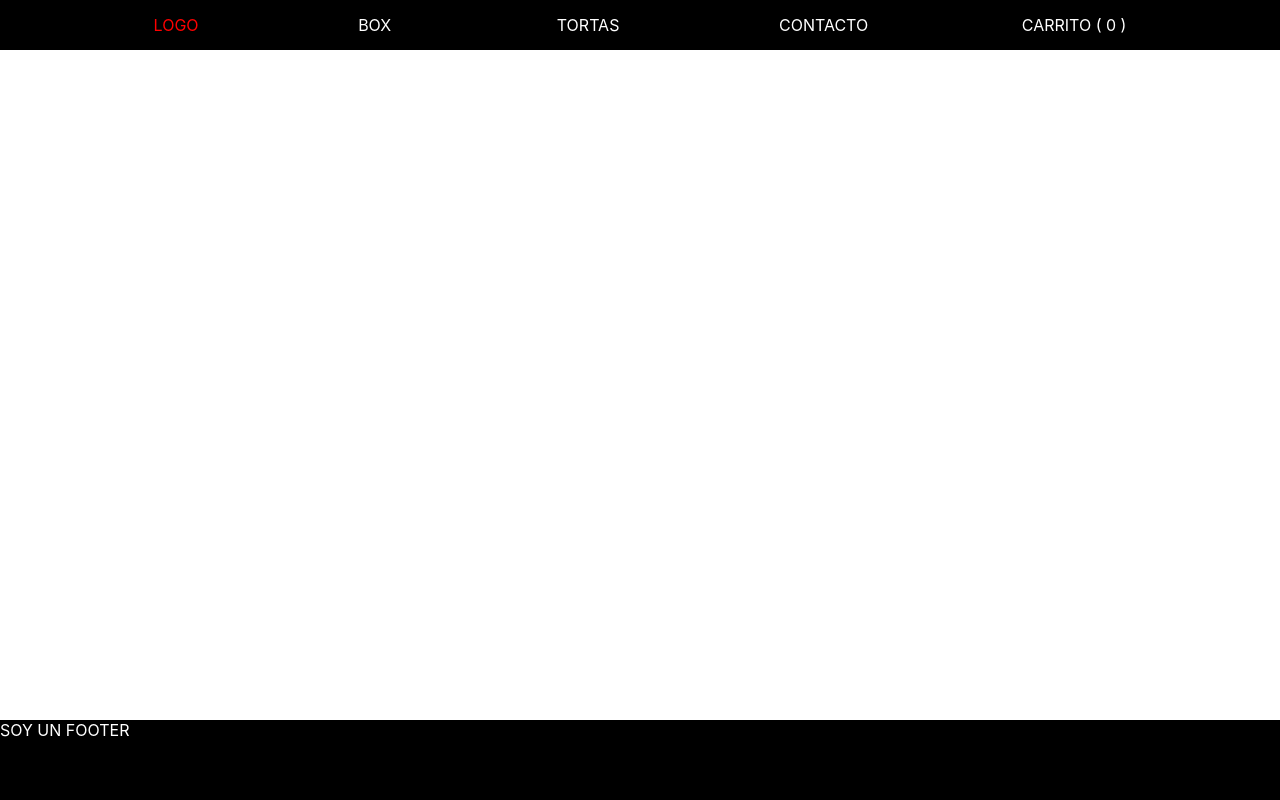
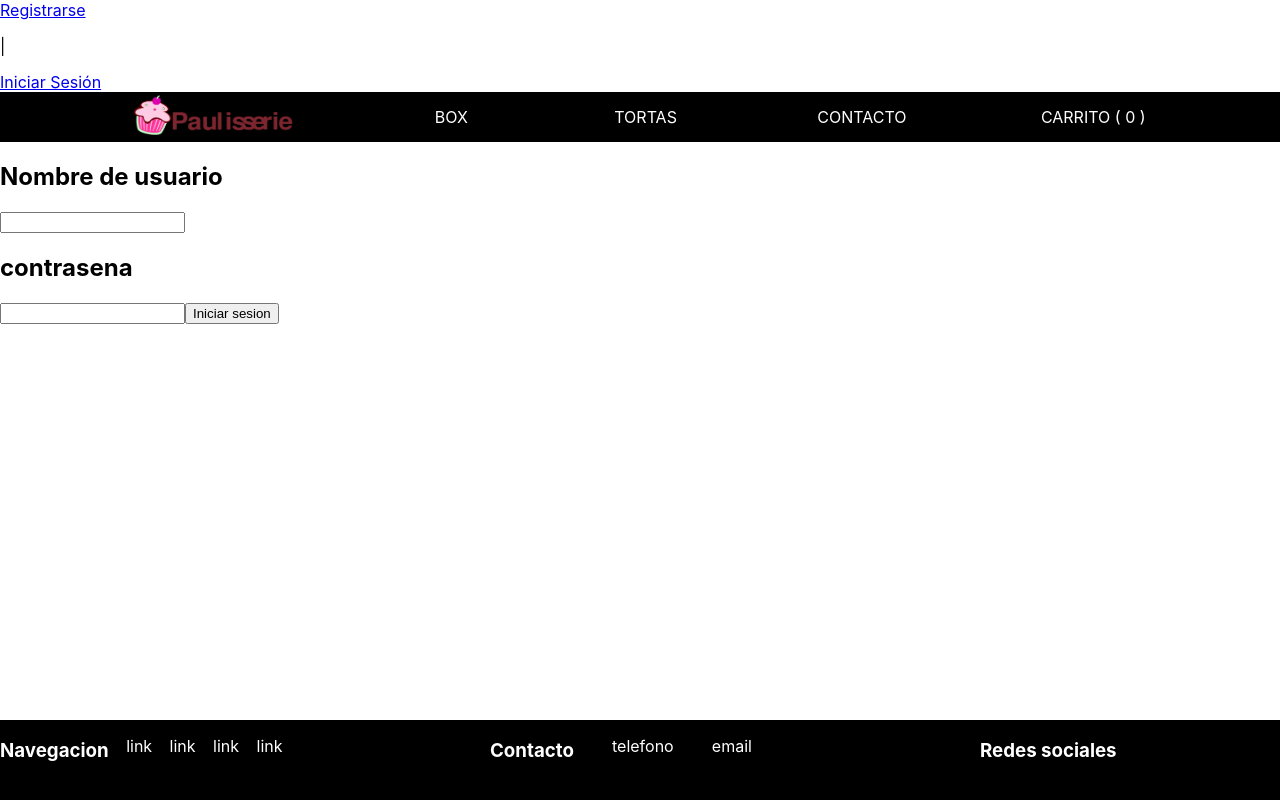
Before and after one commit to ad1ct3d/reactJS-coderhouse-proyect, a React (Create React App) app: page /log-in in a window 1280 px wide. Built offline with nearby package versions, Linux system fonts and the light colour scheme.

Commit message:
proyecto final anteultima

```diff
--- a/src/App.css
+++ b/src/App.css
@@ -1,69 +1,6 @@
 /* general */
 html {
     height: 100%;
-}
-
-/* -------navbar------- */
-
-.nav-container {
-    width:  100vw;
-    height: 50px;
-    background-color: black;
-    margin-bottom: 10px;
-}
-
-.nav-container .navbar {
-    height: 50px;
-    display: flex;
-    align-items: center;
-    justify-content: space-evenly;
-}
-
-.nav-container .navbar .navbar-btn {
- text-decoration: none;
- color: white;
- background-color: black;
- font-size: inherit;
-}
-
-.nav-container .navbar .logo {
-    color: red;
-}
-
-.dropdown {
-    float: left;
-    overflow: hidden;
-}
-
-.dropdown .dropBtn {
-    border: none;
-    outline: none;
-    font-family: inherit;
-    margin: 0;
-}
-
-.dropdownContent {
-    display: none;
-    position: absolute;
-    min-width: 160px;
-    z-index: 1;
-}
-
-.dropdownContent a {
-    float: none;
-    padding: 12px 16px;
-    text-decoration: none;
-    display: block;
-    background-color: black;
-    color: white;
-}
-
-.dropdownContent a:hover {
-    background-color: rgb(77, 77, 77);
-}
-
-.dropdown:hover .dropdownContent {
-    display: block;
 }
 
 
--- a/src/App.jsx
+++ b/src/App.jsx
@@ -17,11 +17,17 @@ import { ItemDetailContainer } from './components/items/ItemDetailContainer';
 
 import Cart from './components/views/cart/Cart'
 
+import SignUp from './components/views/Signup/SignUp'
+
+import Login from './components/views/login/Login'
+
 
 // styles
 import './App.css'
 import { useEffect } from 'react';
 import {getFirestore, collection, getDocs } from 'firebase/firestore'
+import login from './components/views/login/Login';
+import { AuthProvider } from './components/auth/Auth';
 
 
 function App () {
@@ -29,6 +35,7 @@ function App () {
 
 
   return (
+    // <AuthProvider>
       <CartProvider>
         <Fragment>
           <BrowserRouter>
@@ -44,6 +51,10 @@ function App () {
 
               <Route path='/cart' element={<Cart />} />
 
+              <Route path='/sign-up' element={<SignUp />}/>
+
+              <Route path='/log-in' element={<Login />} />
+
             </Routes>
 
             {/* footer */}
@@ -52,6 +63,7 @@ function App () {
           </BrowserRouter>
         </Fragment>
       </CartProvider>
+    // </AuthProvider>
   )
 }
 
--- /dev/null
+++ b/src/components/auth/Auth.jsx
@@ -0,0 +1,18 @@
+// import React, { useEffect, useState } from "react";
+// import app from '../../App'
+
+// export const AuthContext = React.createContext();
+
+// export const AuthProvider = ({children}) => {
+//     const [currentUser, setCurrentUser] = useState(null);
+
+//     useEffect(() => {
+//         app.auth().onAuthStateChanged(setCurrentUser);
+//     }, []);
+
+//     return (
+//         <AuthContext.Provider value={{currentUser}}>
+//             {children}
+//         </AuthContext.Provider>
+//     );
+// };
--- /dev/null
+++ b/src/components/footer/footer.css
@@ -0,0 +1,12 @@
+.footer {
+    display: flex;
+    flex-direction: row;
+    justify-content: space-between;
+}
+
+.footerSection {
+    width: 300px;
+    display: flex;
+    flex-direction: column;
+    flex-wrap: wrap;
+}
--- a/src/components/footer/footer.jsx
+++ b/src/components/footer/footer.jsx
@@ -1,11 +1,28 @@
 import { Fragment } from "react/cjs/react.production.min";
+import './footer.css'
 
 const Footer = () => {
     return (
         <Fragment>
             <footer className='footer'>
 
-                SOY UN FOOTER
+                <div className="footerSection">
+                    <h3>Navegacion</h3>
+                    <p>link</p>
+                    <p>link</p>
+                    <p>link</p>
+                    <p>link</p>
+                </div>
+
+                <div className="footerSection">
+                    <h3>Contacto</h3>
+                    <p>telefono</p>
+                    <p>email</p>
+                </div>
+
+                <div className="footerSection">
+                    <h3>Redes sociales</h3>
+                </div>
 
             </footer>
         </Fragment>
--- a/src/components/items/products/Product.jsx
+++ b/src/components/items/products/Product.jsx
@@ -19,7 +19,7 @@ export const Product = ({id, titulo, precio}) => {
                 {/* precio */}
                 <p className='productPrice'>${precio}</p>
 
-                <button className='addToCartBtn'>Agregar al carrito</button>
+                <button className='addToCartBtn'>Ver más</button>
             </div>
         </Fragment>
     )
--- /dev/null
+++ b/src/components/navbar/navbar.css
@@ -0,0 +1,67 @@
+/* -------navbar------- */
+
+.nav-container {
+    width:  100vw;
+    height: 50px;
+    background-color: black;
+    color: white;
+    margin-bottom: 10px;
+}
+
+.nav-container .navbar {
+    height: 50px;
+    display: flex;
+    align-items: center;
+    justify-content: space-evenly;
+}
+
+.nav-container .navbar .navbar-btn {
+ text-decoration: none;
+ color: white;
+ background-color: black;
+ font-size: inherit;
+}
+
+.nav-container .navbar .logo {
+    color: red;
+}
+
+.dropdown {
+    float: left;
+    overflow: hidden;
+}
+
+.dropdown .dropBtn {
+    border: none;
+    outline: none;
+    font-family: inherit;
+    margin: 0;
+}
+
+.dropdownContent {
+    display: none;
+    position: absolute;
+    min-width: 160px;
+    z-index: 1;
+}
+
+.dropdownContent a {
+    float: none;
+    padding: 12px 16px;
+    text-decoration: none;
+    display: block;
+    background-color: black;
+    color: white;
+}
+
+.dropdownContent a:hover {
+    background-color: rgb(77, 77, 77);
+}
+
+.dropdown:hover .dropdownContent {
+    display: block;
+}
+.logoImg {
+    width: 160px;
+    height: 40px;
+}
--- a/src/components/navbar/navbar.jsx
+++ b/src/components/navbar/navbar.jsx
@@ -2,6 +2,8 @@ import { useContext } from "react";
 import { NavLink, Link } from "react-router-dom";
 import { Fragment } from "react/cjs/react.production.min";
 import { CartContext } from "../context/CartContext";
+import img1 from '../../img/header-img-recortada.png'
+import './navbar.css'
 
 const Navbar = () => {
     const {cantidadTotal} = useContext(CartContext)
@@ -9,9 +11,17 @@ const Navbar = () => {
 
     return (
         <Fragment>
+            <div className="navbar-header">
+                <Link to='/sign-up'>Registrarse</Link>
+                <p>|</p>
+                <Link to='/log-in'>Iniciar Sesión</Link>
+            </div>
+
              <div className="nav-container">
+
+
                 <nav className='navbar'>
-                    <Link to="/" className='navbar-btn logo'>LOGO</Link>
+                    <Link to="/" className='navbar-btn logo'><img className="logoImg" src={ img1 } alt="Paulisserie" /></Link>
 
                     {/* dropdown BOX */}
                     <div className='dropdown'>
--- /dev/null
+++ b/src/components/views/Signup/SignUp.jsx
@@ -0,0 +1,28 @@
+import { Fragment } from "react/cjs/react.development"
+
+const SignUp = () => {
+    return (
+        <Fragment>
+
+            <form>
+                <h5>Nombre</h5>
+                <input type="text" />
+
+                <h5>apellido</h5>
+                <input type="text" />
+
+                <h5>email</h5>
+                <input type="email" />
+
+                <h5>contrasena</h5>
+                <input type="password" />
+
+                <h5>confirmar contrasena</h5>
+                <input type="password" />
+            </form>
+
+        </Fragment>
+    )
+}
+
+export default SignUp
--- a/src/components/views/cart/Cart.jsx
+++ b/src/components/views/cart/Cart.jsx
@@ -72,7 +72,7 @@ const Cart = () => {
                                     form.email === ''
                                 }
                             >
-                                Finalizar compra 🙌🏼
+                                Finalizar compra
                             </button>
                         </form>
                     </>
--- /dev/null
+++ b/src/components/views/login/Login.jsx
@@ -0,0 +1,18 @@
+import { Fragment } from "react/cjs/react.development"
+
+const login = () => {
+    return (
+        <Fragment>
+            <h2>Nombre de usuario</h2>
+            <input type="text" />
+
+            <h2>contrasena</h2>
+            <input type="password" />
+
+            <button>Iniciar sesion</button>
+        </Fragment>
+
+    )
+}
+
+export default login
```
Also changed, not shown: src/img/header-img-recortada.png (added), 1 other file (tests, documents, lock files or other folders). Lines whose indentation alone changed are shown as unchanged.
